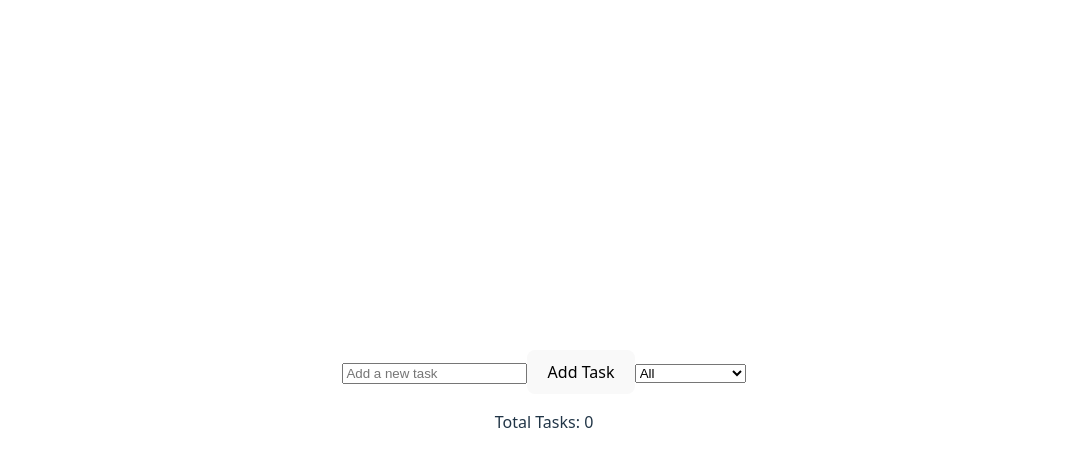
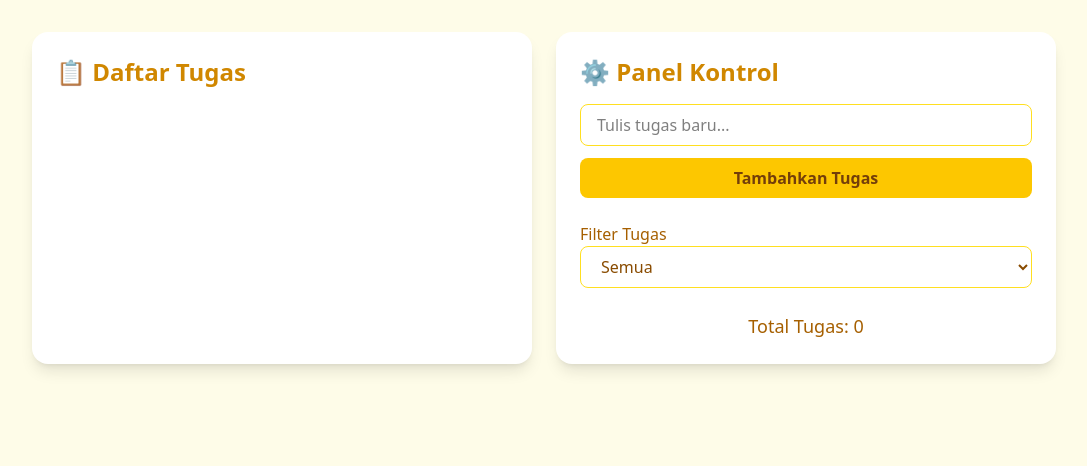
Before and after one commit to rahmatalfikri/32-pbk-uts-233510752, a Vue app: page / in a window 1280 px wide. Shown: the top 466 px of the page, without its empty margins (96-1183 px from the left). Built offline with nearby package versions, Linux system fonts and the light colour scheme.

Commit message:
styling flex

```diff
--- a/package.json
+++ b/package.json
@@ -9,6 +9,8 @@
     "preview": "vite preview"
   },
   "dependencies": {
+    "@tailwindcss/vite": "^4.1.5",
+    "tailwindcss": "^4.1.5",
     "vue": "^3.5.13"
   },
   "devDependencies": {
--- a/src/App.vue
+++ b/src/App.vue
@@ -33,22 +33,70 @@ const filteredTasks = computed(() => {
 </script>
 
 <template>
-  <div>
-    <input type="text" v-model="newTask" placeholder="Add a new task">
-    <button @click="addTask">Add Task</button>
-    <select v-model="filter">
-      <option value="all">All</option>
-      <option value="completed">Completed</option>
-      <option value="not-completed">Not Completed</option>
-    </select>
-    <ul>
-      <li v-for="task in filteredTasks" :key="task.id">
-        <input type="checkbox" v-model="task.completed">
-        {{ task.title }} - {{ task.completed ? 'Completed' : 'Not Completed' }}
-        <button @click="removeTask(task.id)">Remove</button>
-      </li>
-    </ul>
-    <p>Total Tasks: {{ countTasks }}</p>
+  <div class="min-h-screen bg-yellow-50 flex items-start justify-center p-8">
+    <div class="grid grid-cols-1 md:grid-cols-2 gap-6 w-full max-w-5xl">
+
+      <!-- Left: Task List -->
+      <div class="bg-white rounded-2xl shadow-lg p-6 space-y-4">
+        <h2 class="text-2xl font-bold text-yellow-600 mb-2">📋 Daftar Tugas</h2>
+        <ul class="space-y-3 max-h-96 overflow-y-auto pr-2">
+          <li
+            v-for="task in filteredTasks"
+            :key="task.id"
+            class="flex items-center justify-between bg-yellow-100 rounded-lg px-4 py-2 shadow-sm"
+          >
+            <div class="flex items-center gap-3">
+              <input type="checkbox" v-model="task.completed" class="accent-yellow-500 w-5 h-5" />
+              <span :class="task.completed ? 'line-through text-gray-400' : 'text-gray-800'">
+                {{ task.title }}
+              </span>
+            </div>
+            <button
+              @click="removeTask(task.id)"
+              class="text-red-500 hover:text-red-700 text-sm font-semibold"
+            >
+              Hapus
+            </button>
+          </li>
+        </ul>
+      </div>
+
+      <!-- Right: Control Panel -->
+      <div class="bg-white rounded-2xl shadow-lg p-6 space-y-6">
+        <h2 class="text-2xl font-bold text-yellow-600 mb-4">⚙️ Panel Kontrol</h2>
+
+        <div class="space-y-3">
+          <input
+            v-model="newTask"
+            placeholder="Tulis tugas baru..."
+            class="w-full px-4 py-2 rounded-lg border border-yellow-300 focus:outline-yellow-500"
+            @keyup.enter="addTask"
+          />
+          <button
+            @click="addTask"
+            class="w-full bg-yellow-400 hover:bg-yellow-300 text-yellow-900 font-semibold py-2 rounded-lg transition"
+          >
+            Tambahkan Tugas
+          </button>
+        </div>
+
+        <div class="space-y-2">
+          <label class="text-yellow-700 font-medium">Filter Tugas</label>
+          <select
+            v-model="filter"
+            class="w-full px-4 py-2 rounded-lg border border-yellow-300 text-yellow-800 focus:outline-yellow-500"
+          >
+            <option value="all">Semua</option>
+            <option value="completed">Selesai</option>
+            <option value="not-completed">Belum Selesai</option>
+          </select>
+        </div>
+
+        <p class="text-center text-lg font-medium text-yellow-700 mt-4">
+          Total Tugas: {{ countTasks }}
+        </p>
+      </div>
+    </div>
   </div>
 </template>
 
--- a/src/style.css
+++ b/src/style.css
@@ -1,79 +1 @@
-:root {
-  font-family: system-ui, Avenir, Helvetica, Arial, sans-serif;
-  line-height: 1.5;
-  font-weight: 400;
-
-  color-scheme: light dark;
-  color: rgba(255, 255, 255, 0.87);
-  background-color: #242424;
-
-  font-synthesis: none;
-  text-rendering: optimizeLegibility;
-  -webkit-font-smoothing: antialiased;
-  -moz-osx-font-smoothing: grayscale;
-}
-
-a {
-  font-weight: 500;
-  color: #646cff;
-  text-decoration: inherit;
-}
-a:hover {
-  color: #535bf2;
-}
-
-body {
-  margin: 0;
-  display: flex;
-  place-items: center;
-  min-width: 320px;
-  min-height: 100vh;
-}
-
-h1 {
-  font-size: 3.2em;
-  line-height: 1.1;
-}
-
-button {
-  border-radius: 8px;
-  border: 1px solid transparent;
-  padding: 0.6em 1.2em;
-  font-size: 1em;
-  font-weight: 500;
-  font-family: inherit;
-  background-color: #1a1a1a;
-  cursor: pointer;
-  transition: border-color 0.25s;
-}
-button:hover {
-  border-color: #646cff;
-}
-button:focus,
-button:focus-visible {
-  outline: 4px auto -webkit-focus-ring-color;
-}
-
-.card {
-  padding: 2em;
-}
-
-#app {
-  max-width: 1280px;
-  margin: 0 auto;
-  padding: 2rem;
-  text-align: center;
-}
-
-@media (prefers-color-scheme: light) {
-  :root {
-    color: #213547;
-    background-color: #ffffff;
-  }
-  a:hover {
-    color: #747bff;
-  }
-  button {
-    background-color: #f9f9f9;
-  }
-}
+@import 'tailwindcss';
--- a/vite.config.js
+++ b/vite.config.js
@@ -1,7 +1,10 @@
 import { defineConfig } from 'vite'
 import vue from '@vitejs/plugin-vue'
+import tailwindcss from '@tailwindcss/vite'
 
 // https://vite.dev/config/
 export default defineConfig({
-  plugins: [vue()],
+  plugins: [vue(),
+    tailwindcss()
+  ],
 })
```
Also changed, not shown: 1 other file (tests, documents, lock files or other folders).
